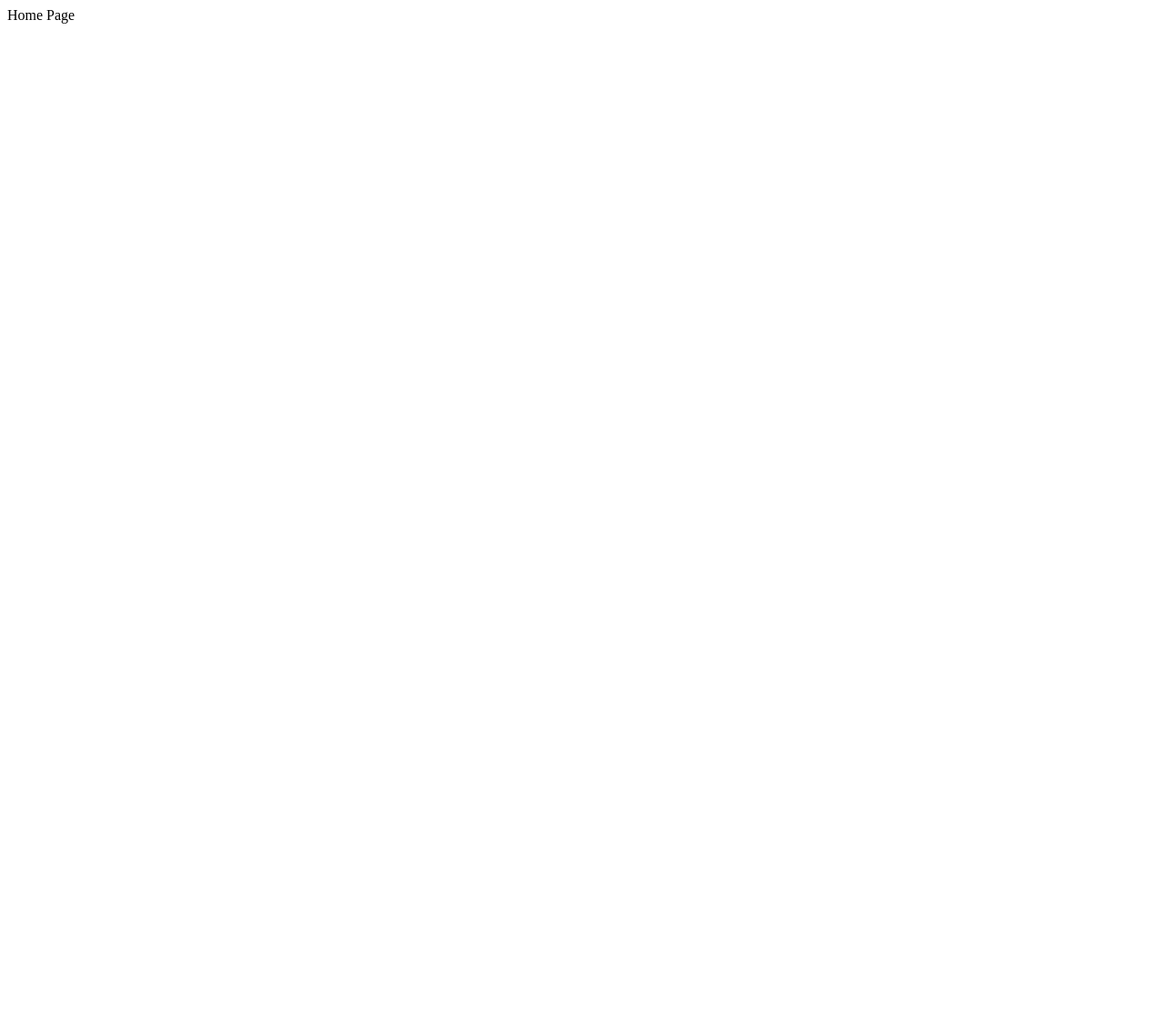
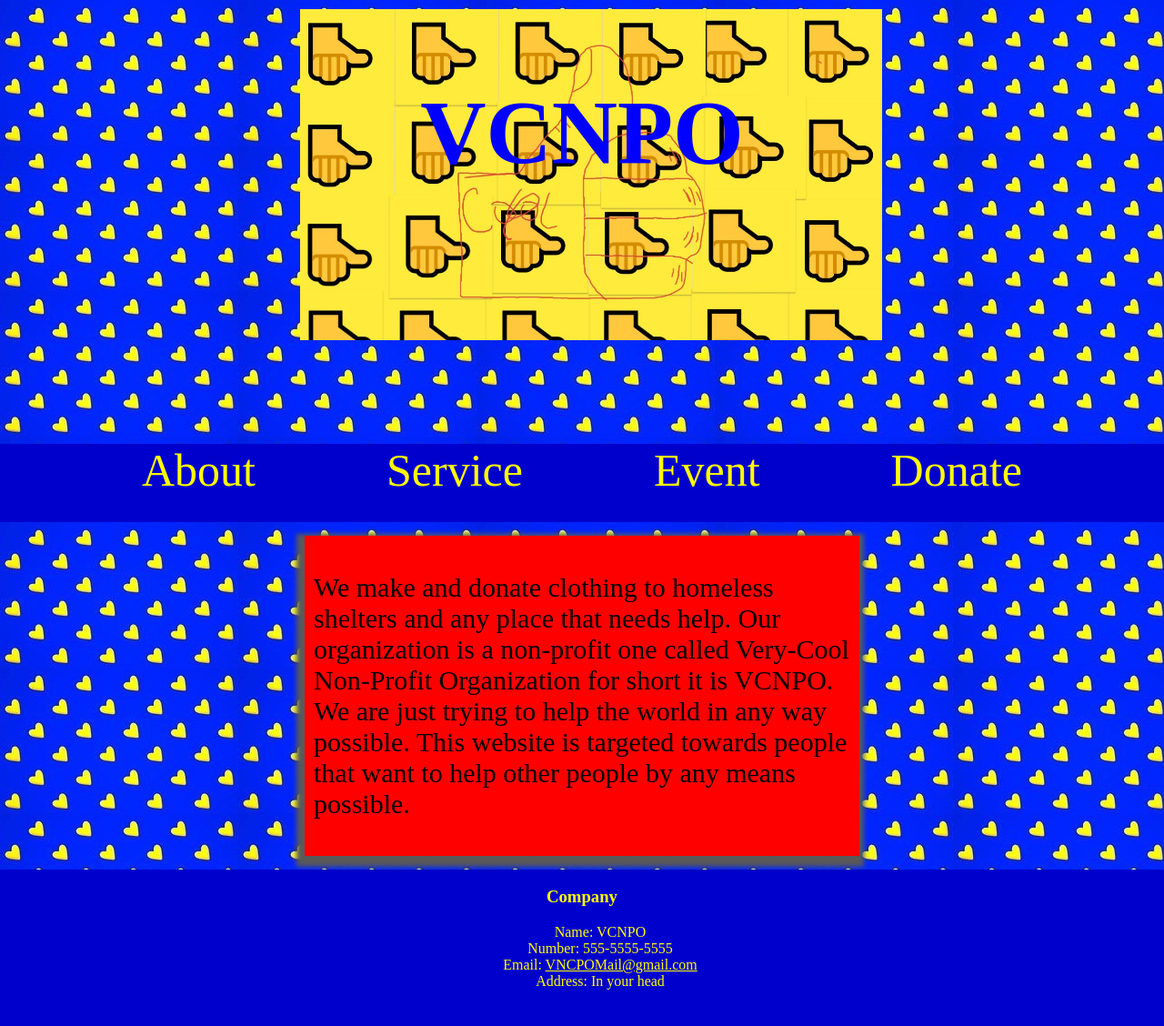
Before and after one commit to VeronicaTis/Group-Company-Project, a plain HTML site: page Index.html in a window 1280 px wide. Shown: the whole page at 91% size. Before the commit the page ends 800 px from the top, so only its background shows below. Drawn offline with Linux system fonts and the light colour scheme.

Commit message:
Finished the home page
All that is left is to add in the media queries

```diff
--- /dev/null
+++ b/CSS/index.css
@@ -0,0 +1,98 @@
+@media only screen and (max-width: 600px){}
+@media only screen and (min-width: 601px) and (max-width: 800px){}
+@media only screen and (min-width: 801px) and (max-width: 1200px){}
+@media only screen and (min-width: 1200px){
+    .grid-container{
+        display: grid;
+        grid-template-rows: 57% 10% auto 20%;
+        grid-template-columns: 25% 25% 25% 25%;
+        margin:0px;
+    }
+    .mp{
+        grid-column-start:2;
+        grid-column-end: 4;
+        grid-row-start: 1;
+        grid-row-end: 2;
+        /*background-image: url("../Images/logo.jpg");
+        background-repeat: cover;
+        background-attachment: fixed;
+        background-size: 100%;
+        /*background-position: center;*/
+    }
+    .mp img{
+        z-index: 4;
+        width: 100%;
+        padding: 10px;
+    }
+    .mp h1{
+        text-align: center;
+        z-index: 2;
+        margin-top: -300px;
+        color: blue;
+        font-size: 100px;
+        position: relative;
+
+
+    }
+    .navigation{
+        grid-column-start:1;
+        grid-column-end: 5;
+        grid-row-start: 2;
+        grid-row-end: 3;
+        text-align: center;
+        background-color: mediumblue;
+    }
+    .navigation a{
+        margin: 70px;
+        font-size: 50px;
+        text-decoration: none;
+        color: yellow;
+        padding-bottom: 50px;
+    }
+    .navigation a:hover{
+        color: khaki;
+    }
+    .no{
+        grid-column-start:1;
+        grid-column-end: 5;
+        grid-row-start: 1;
+        grid-row-end: 2;
+        background-image: url(../Images/back.jpg);
+        z-index: -1;
+    }
+    .ok{
+        grid-column-start:1;
+        grid-column-end: 5;
+        grid-row-start: 3;
+        grid-row-end: 4;
+        background-image: url(../Images/back.jpg);
+    }
+    .words{
+        z-index: 1;
+        grid-column-start:2;
+        grid-column-end: 4;
+        grid-row-start: 3;
+        grid-row-end: 4;
+        font-size: 30px;
+        border:10px solid red;
+        background-color: red;
+        box-shadow: -2px 5px 5px 7px #595959;
+        margin: 15px;
+    }
+    .foot{
+        grid-column-start:1;
+        grid-column-end: 5;
+        grid-row-start: 4;
+        grid-row-end: 5;
+        text-align: center;
+        color:yellow;
+        background-color: mediumblue;
+    }
+    .foot ul li{
+        list-style-type: none;
+    }
+    .foot ul li a{
+        text-decoration-color: yellow;
+        color: yellow;
+    }
+}
--- a/Index.html
+++ b/Index.html
@@ -2,8 +2,35 @@
 <html>
     <head>
         <title>VCNPO</title>
+        <link rel="stylesheet" href="CSS/index.css">
     </head>
-<body>
-    <header>Home Page</header>
+<body class="grid-container">
+    <header class="mp">
+        <img src="Images/logo.jpg">
+        <h1>VCNPO</h1></header>
+    <nav class="navigation">
+        <a href="About.html">About</a>
+        <a href="Service.html">Service</a>
+        <a href="Event.html">Event</a>
+        <a href="Donate.html">Donate</a>
+    </nav>
+    <div class="no"></div>
+    <div class="ok"></div>
+    <div class="words">
+        <p>
+             We make and donate clothing to homeless shelters and any place that needs help. Our organization is a non-profit one called Very-Cool Non-Profit Organization for short it is VCNPO.
+We are just trying to help the world in any way possible.
+This website is targeted towards people that want to help other people by any means possible.
+        </p>
+    </div>
+    <footer class="foot">
+        <h3>Company</h3>
+        <ul>
+            <li>Name: VCNPO</li>
+            <Li>Number: <a herf="#">555-5555-5555</a></Li>
+            <li>Email: <a href="#">VNCPOMail@gmail.com</a></li>
+            <li>Address: In your head</li>
+        </ul>
+    </footer>
 </body>
 </html>
```
Also changed, not shown: Images/back.jpg (added), Images/logo.jpg (added), Images/logo.png (added).
